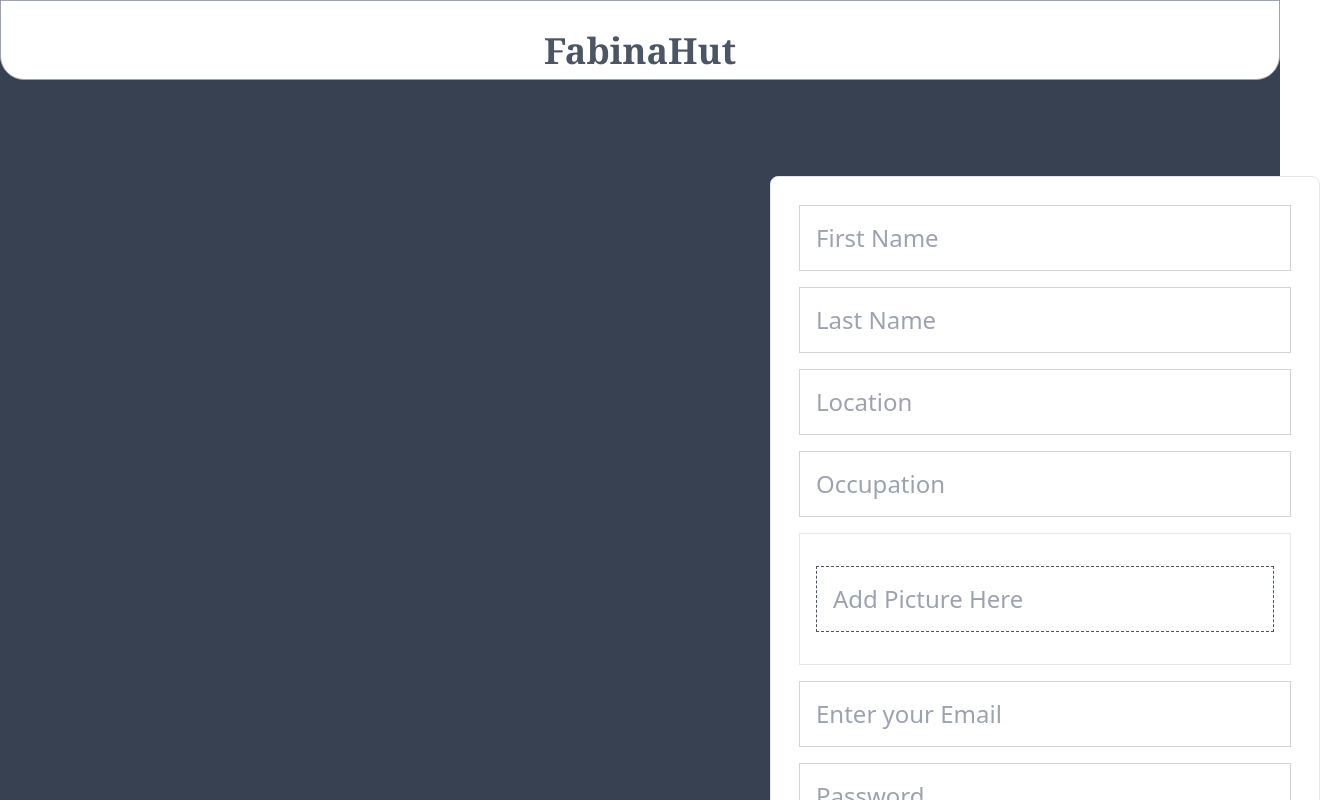
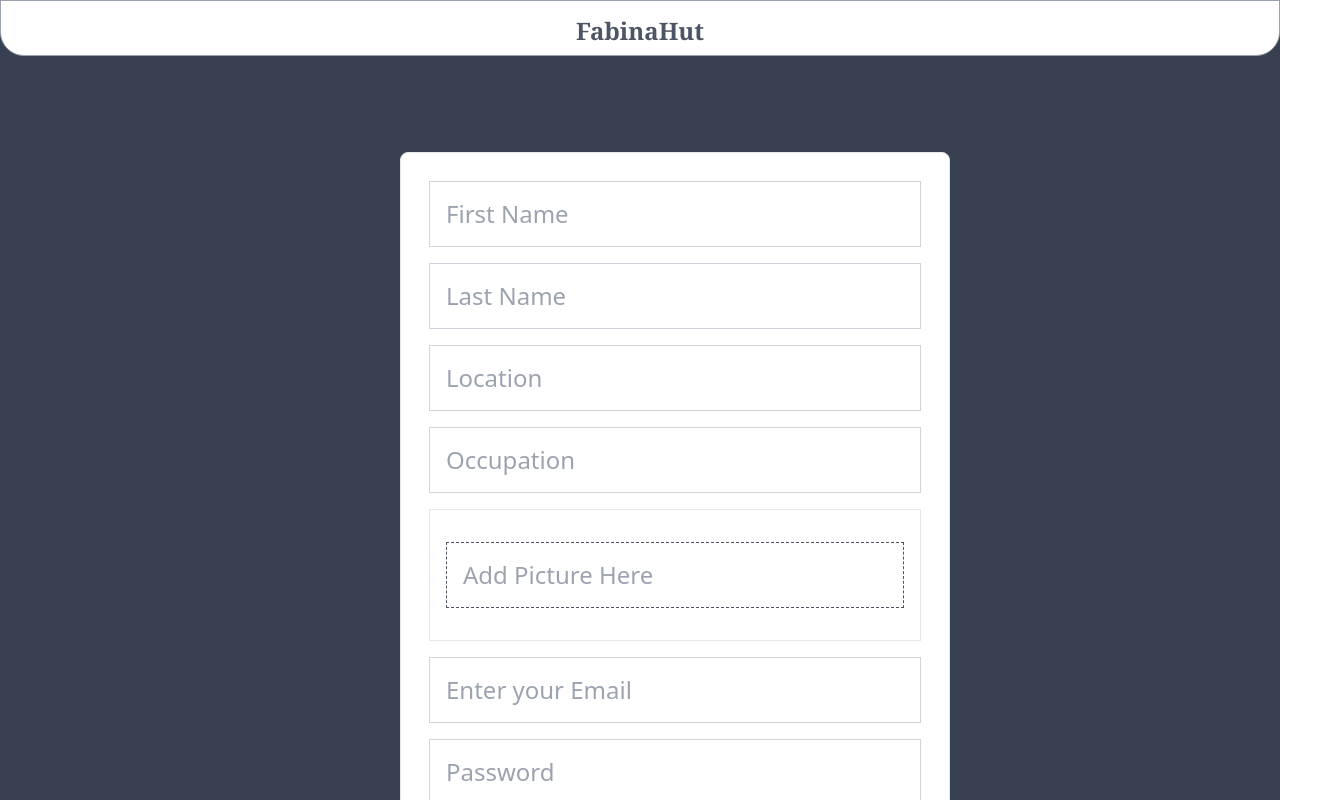
Before and after one commit to wasifkareem/fabinaHut-MERN, a React (Vite) app: page /register in a window 1280 px wide. Shown: the top 800 px of the page, 1320 px wide, since content can reach past the window. Built offline with nearby package versions, Linux system fonts and the light colour scheme.

Commit message:
fixed loginpage UI

```diff
--- a/src/pages/Login.jsx
+++ b/src/pages/Login.jsx
@@ -13,7 +13,7 @@
   };
   return (
     <div className=" bg-gray-700 min-h-screen  ">
-      <div className="  text-4xl border-solid border bg-white rounded-b-3xl h-20   w-full justify-center flex items-end pb-2    text-gray-600 border-gray-400 font-serif font-extrabold ">
+      <div className="  text-4xl border-solid border bg-white rounded-b-3xl h-20   w-full justify-center flex items-end pb-2    text-gray-600 border-gray-400 font-serif font-extrabold sm:text-2xl sm:h-14 ">
         FabinaHut
       </div>
       <div>
@@ -49,7 +49,7 @@
             /* and other goodies */
           }) => (
             <form onSubmit={handleSubmit}>
-              <div className="  flex flex-col rounded-lg  p-4 sm:p-7 mt-24 mx-4  border-solid border   h-80 sm:h-[400px] bg-white sm:w-[550px] sm:ml-[770px]">
+              <div className="  flex flex-col rounded-lg  p-4 sm:p-7 mt-24 mx-4  border-solid border   h-80 sm:h-[400px] bg-white sm:w-[550px] sm:ml-[400px]">
                 <input
                   placeholder="Enter your Email"
                   type="email"
--- a/src/pages/Register.jsx
+++ b/src/pages/Register.jsx
@@ -11,7 +11,7 @@
 
   return (
     <div className=" bg-gray-700 min-h-screen">
-      <div className="  text-4xl border-solid border bg-white rounded-b-3xl h-20   w-full justify-center flex items-end pb-2    text-gray-600 border-gray-400 font-serif font-extrabold ">
+      <div className="  text-4xl border-solid border bg-white rounded-b-3xl h-20 sm:h-14 sm:text-2xl   w-full justify-center flex items-end pb-2    text-gray-600 border-gray-400 font-serif font-extrabold ">
         FabinaHut
       </div>
       <div>
@@ -69,7 +69,7 @@
             /* and other goodies */
           }) => (
             <form onSubmit={handleSubmit}>
-              <div className="  flex flex-col  p-4 mt-24 mx-4  border-solid border pb-16 sm:pb-20  bg-white  sm:w-[550px] sm:ml-[770px] rounded-lg sm:p-7 ">
+              <div className="  flex flex-col  p-4 mt-24 mx-4  border-solid border pb-16 sm:pb-20  bg-white  sm:w-[550px] sm:ml-[400px] rounded-lg sm:p-7 ">
                 <input
                   placeholder="First Name"
                   type="firstName"
```
